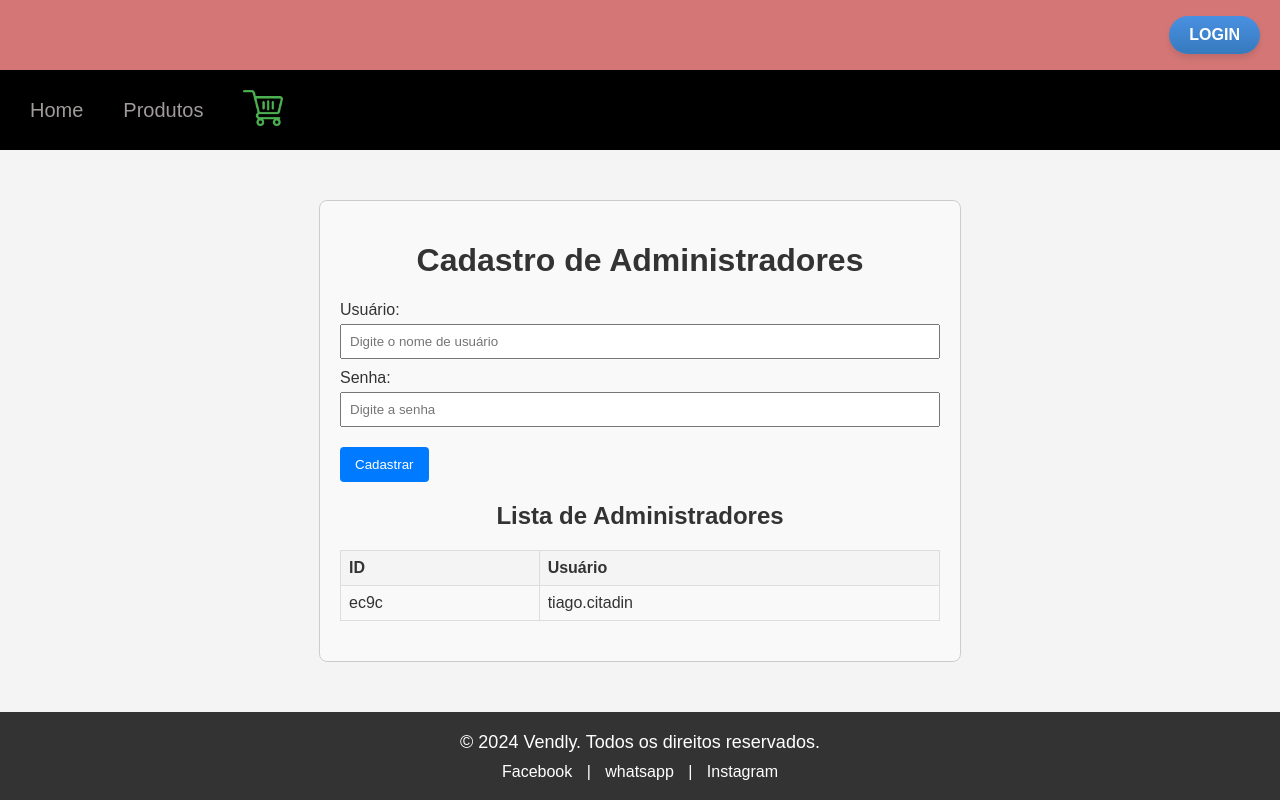
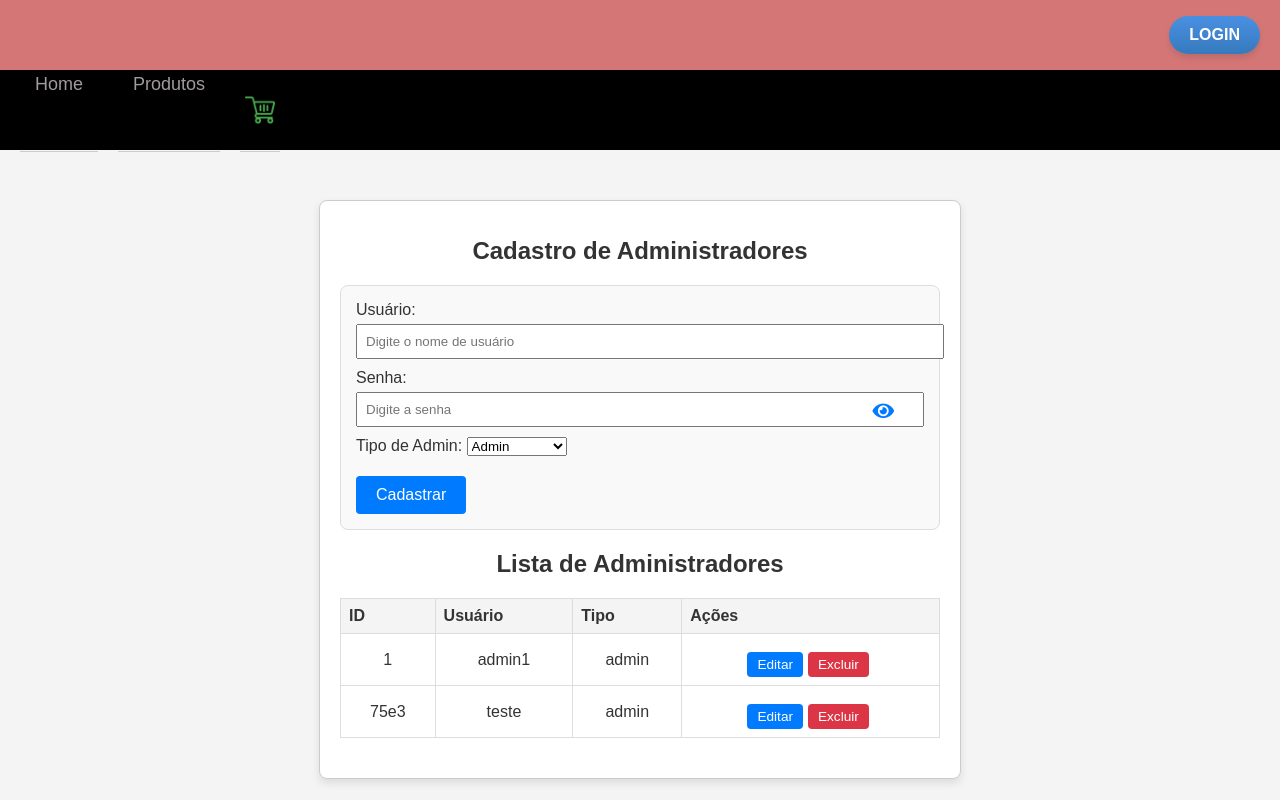
Before and after one commit to Tiagocitadin/Vendly-front, a Vue app: page /#/cadastroAdmin in a window 1280 px wide. Built offline with nearby package versions, Linux system fonts and the light colour scheme; data requests are answered from the project's data file.

Commit message:
carrinho_corrigir

```diff
--- a/db.json
+++ b/db.json
@@ -75,9 +75,16 @@
   ],
   "admins": [
     {
-      "id": "ec9c",
-      "usuario": "tiago.citadin",
-      "senha": "123456"
+      "id": "1",
+      "usuario": "admin1",
+      "senha": "123456",
+      "tipoAdmin": "admin"
+    },
+    {
+      "usuario": "teste",
+      "senha": "123456789",
+      "tipoAdmin": "admin",
+      "id": "75e3"
     }
   ],
   "clientes": [
@@ -97,7 +104,7 @@
         "numero": "1601",
         "complemento": "casa"
       },
-      "loginCount": 31,
+      "loginCount": 33,
       "acessos": [
         "30/11/2024, 14:26",
         "30/11/2024, 14:26",
@@ -110,7 +117,8 @@
         "30/11/2024, 14:32",
         "30/11/2024, 14:38",
         "30/11/2024, 14:39",
-        "30/11/2024, 14:39"
+        "30/11/2024, 14:39",
+        "02/12/2024, 11:14"
       ]
     }
   ]
--- a/src/components/CadastroAdmin.vue
+++ b/src/components/CadastroAdmin.vue
@@ -8,7 +8,28 @@
       </label>
       <label>
         Senha:
-        <input v-model="novoAdmin.senha" type="password" required placeholder="Digite a senha" />
+        <div class="password-container">
+          <input
+            v-model="novoAdmin.senha"
+            :type="senhaVisivelNovo ? 'text' : 'password'"
+            required
+            placeholder="Digite a senha"
+          />
+          <button
+            type="button"
+            class="toggle-password"
+            @click="senhaVisivelNovo = !senhaVisivelNovo"
+          >
+            <i :class="senhaVisivelNovo ? 'fas fa-eye-slash' : 'fas fa-eye'"></i>
+          </button>
+        </div>
+      </label>
+      <label>
+        Tipo de Admin:
+        <select v-model="novoAdmin.tipoAdmin" required>
+          <option value="superadmin">Super Admin</option>
+          <option value="admin">Admin</option>
+        </select>
       </label>
       <button type="submit">Cadastrar</button>
     </form>
@@ -19,18 +40,64 @@
         <tr>
           <th>ID</th>
           <th>Usuário</th>
+          <th>Tipo</th>
+          <th>Ações</th>
         </tr>
       </thead>
       <tbody>
         <tr v-for="admin in admins" :key="admin.id">
           <td>{{ admin.id }}</td>
           <td>{{ admin.usuario }}</td>
+          <td>{{ admin.tipoAdmin }}</td>
+          <td>
+            <button @click="editarAdmin(admin)">Editar</button>
+            <button @click="excluirAdmin(admin.id)">Excluir</button>
+          </td>
         </tr>
       </tbody>
     </table>
     <p v-else>Nenhum administrador cadastrado.</p>
+
+    <!-- Formulário de edição -->
+    <div v-if="adminSelecionado" class="edit-form">
+      <h2>Editar Administrador</h2>
+      <form @submit.prevent="salvarEdicao">
+        <label>
+          Usuário:
+          <input v-model="adminSelecionado.usuario" type="text" required />
+        </label>
+        <label>
+          Senha:
+          <div class="password-container">
+            <input
+              v-model="adminSelecionado.senha"
+              :type="senhaVisivelSelecionado ? 'text' : 'password'"
+              required
+            />
+            <button
+              type="button"
+              class="toggle-password"
+              @click="senhaVisivelSelecionado = !senhaVisivelSelecionado"
+            >
+              <i :class="senhaVisivelSelecionado ? 'fas fa-eye-slash' : 'fas fa-eye'"></i>
+            </button>
+          </div>
+        </label>
+        <label>
+          Tipo de Admin:
+          <select v-model="adminSelecionado.tipoAdmin" required>
+            <option value="superadmin">Super Admin</option>
+            <option value="admin">Admin</option>
+          </select>
+        </label>
+        <button type="submit">Salvar</button>
+        <button type="button" @click="cancelarEdicao">Cancelar</button>
+      </form>
+    </div>
   </div>
 </template>
+
+
 
 <script>
 import axios from "axios";
@@ -41,8 +108,12 @@ export default {
       novoAdmin: {
         usuario: "",
         senha: "",
+        tipoAdmin: "admin", // Valor padrão
       },
+      senhaVisivelNovo: false, // Controle da visibilidade da senha no formulário de cadastro
+      senhaVisivelSelecionado: false, // Controle da visibilidade da senha no formulário de edição
       admins: [], // Lista de administradores cadastrados
+      adminSelecionado: null, // Administrador em edição
     };
   },
   methods: {
@@ -60,17 +131,67 @@ export default {
         const response = await axios.post("http://localhost:8000/admins", {
           usuario: this.novoAdmin.usuario,
           senha: this.novoAdmin.senha,
+          tipoAdmin: this.novoAdmin.tipoAdmin,
         });
 
         this.admins.push(response.data);
 
         this.novoAdmin.usuario = "";
         this.novoAdmin.senha = "";
+        this.novoAdmin.tipoAdmin = "admin"; // Reseta o tipo para o valor padrão
+        this.senhaVisivelNovo = false;
 
         alert("Administrador cadastrado com sucesso!");
       } catch (error) {
         console.error("Erro ao adicionar administrador:", error);
         alert("Não foi possível cadastrar o administrador.");
+      }
+    },
+    editarAdmin(admin) {
+      this.adminSelecionado = { ...admin }; // Clona os dados do administrador selecionado
+      this.senhaVisivelSelecionado = false; // Reseta a visibilidade da senha
+    },
+    async salvarEdicao() {
+  try {
+    // Verifique o ID do administrador selecionado
+    const adminId = this.adminSelecionado.id;
+
+    // Faça a requisição PUT para atualizar o administrador na API
+    const response = await axios.put(
+      `http://localhost:8000/admins/${adminId}`, // Certifique-se de que a rota está correta
+      {
+        usuario: this.adminSelecionado.usuario,
+        senha: this.adminSelecionado.senha,
+        tipoAdmin: this.adminSelecionado.tipoAdmin,
+      }
+    );
+
+    // Atualize o administrador na lista local
+    const index = this.admins.findIndex((admin) => admin.id === adminId);
+    if (index !== -1) {
+      this.$set(this.admins, index, response.data);
+    }
+
+    // Mensagem de sucesso
+    alert("Administrador atualizado com sucesso!");
+    this.adminSelecionado = null; // Limpa o formulário de edição
+  } catch (error) {
+    console.error("Erro ao salvar edição:", error);
+    alert("Não foi possível salvar as alterações.");
+  }
+},
+
+    cancelarEdicao() {
+      this.adminSelecionado = null; // Cancela a edição
+    },
+    async excluirAdmin(adminId) {
+      try {
+        await axios.delete(`http://localhost:8000/admins/${adminId}`);
+        this.admins = this.admins.filter((admin) => admin.id !== adminId);
+        alert("Administrador excluído com sucesso!");
+      } catch (error) {
+        console.error("Erro ao excluir administrador:", error);
+        alert("Não foi possível excluir o administrador.");
       }
     },
   },
@@ -89,59 +210,144 @@ export default {
   padding: 20px;
   border: 1px solid #ccc;
   border-radius: 8px;
-  background-color: #f9f9f9;
-
+  background-color: #ffffff;
+  box-shadow: 0 4px 8px rgba(0, 0, 0, 0.1);
 }
 
 h1,
 h2 {
   text-align: center;
-}
-
-.admin-form {
+  color: #333;
+  font-size: 1.5rem;
   margin-bottom: 20px;
 }
 
-label {
-  display: block;
-  margin-bottom: 10px;
+.admin-form,
+.edit-form {
+  margin-bottom: 20px;
+  padding: 15px;
+  border: 1px solid #ddd;
+  border-radius: 8px;
+  background-color: #f9f9f9;
 }
 
-input {
-  padding: 8px;
-  margin-top: 5px;
-  width: 100%;
-  box-sizing: border-box;
+.password-container {
+  display: flex;
+  align-items: center;
+  position: relative;
 }
+
+.password-container {
+  display: flex;
+  align-items: center;
+  position: relative;
+}
+
+.password-container input {
+  flex: 1;
+  padding-right: 40px; /* Espaço para o botão de alternar senha */
+}
+
+.password-container .toggle-password {
+  position: absolute;
+  right: 10px;
+  background: none;
+  border: none;
+  cursor: pointer;
+  font-size: 1.2rem; /* Tamanho do ícone */
+  color: #007bff;
+  transition: color 0.3s ease;
+}
+
+.password-container .toggle-password:hover {
+  color: #0056b3;
+}
+
 
 button {
   margin-top: 10px;
-  padding: 10px 15px;
-  background-color: #007bff;
+  padding: 10px 20px; /* Ajuste para mais espaçamento interno */
+  background-color: #007bff; /* Azul padrão */
   color: white;
   border: none;
   border-radius: 4px;
   cursor: pointer;
+  font-size: 1rem; /* Tamanho consistente */
+  transition: background-color 0.3s ease, transform 0.2s ease;
 }
 
 button:hover {
+  background-color: #0056b3; /* Azul mais escuro no hover */
+  transform: scale(1.05); /* Leve aumento no hover */
+}
+
+button:active {
+  background-color: #003f7f; /* Azul ainda mais escuro no clique */
+  transform: scale(0.95); /* Leve redução ao clicar */
+}
+
+button.cancelar {
+  background-color: #dc3545; /* Vermelho para o botão Cancelar */
+  margin-left: 10px; /* Espaçamento entre Salvar e Cancelar */
+}
+
+button.cancelar:hover {
+  background-color: #a71d2a; /* Vermelho mais escuro no hover */
+}
+
+.edit-form button {
+  display: inline-block; /* Os botões ficam alinhados na horizontal */
+  margin-right: 10px; /* Espaçamento entre os botões */
+}
+
+button.cancelar:active {
+  transform: scale(0.95);
+}
+
+.admin-table td button {
+  margin-right: 5px;
+  padding: 5px 10px;
+  font-size: 0.85rem;
+  border: none;
+  border-radius: 4px;
+  cursor: pointer;
+  color: white;
+  transition: background-color 0.3s ease, transform 0.2s ease;
+}
+
+.admin-table td button:first-child {
+  background-color: #007bff;
+}
+
+.admin-table td button:first-child:hover {
   background-color: #0056b3;
 }
 
-.admin-table {
-  width: 100%;
-  border-collapse: collapse;
-  margin-top: 20px;
+.admin-table td button:last-child {
+  background-color: #dc3545;
 }
 
-.admin-table th,
-.admin-table td {
-  border: 1px solid #ddd;
-  padding: 8px;
-  text-align: left;
+.admin-table td button:last-child:hover {
+  background-color: #a71d2a;
 }
 
-.admin-table th {
-  background-color: #f4f4f4;
+.admin-table td {
+  text-align: center;
+}
+
+@media (max-width: 768px) {
+  .admin-container {
+    padding: 10px;
+  }
+
+  button {
+    width: 100%;
+  }
+
+  .admin-table th,
+  .admin-table td {
+    font-size: 0.8rem;
+    padding: 8px;
+  }
 }
 </style>
--- a/src/components/Navbar.vue
+++ b/src/components/Navbar.vue
@@ -14,40 +14,33 @@
           @click="irParaPerfil"
           title="Perfil"
         />
-        <!-- Botão de Cadastro de Produto (ícone)
-        <img
-          v-if="usuarioLogado"
-          src="/public/assets/cadastro.png"
-          alt="Cadastrar Produto"
-          class="btn-add-product"
-          @click="irParaCadastroProduto"
-          title="Cadastrar Produto"
-        /> -->
-
-        <!-- Exibe o botão de logout se o usuário estiver logado -->
         <button v-if="usuarioLogado" @click="logout" class="logout-button">Sair</button>
       </div>
     </div>
 
     <!-- Barra inferior: Navegação -->
     <div id="nav">
-      <router-link to="/">Home</router-link>
-      <router-link to="/produto">Produtos</router-link>
-      <router-link to="/carrinho" class="carrinho-link">
+      <nav>
+        <ul>
+          <li><router-link to="/">Home</router-link></li>
+          <li><router-link to="/produto">Produtos</router-link></li>
+          <li class="carrinho-link">
+            <router-link to="/carrinho">
               <div class="carrinho-icon">
-          <img src="/src/img/carrinho-de-compras (1).png" alt="Carrinho de compra" />
+                <img src="/public/assets/carrinho-de-compras (1).png" alt="Carrinho de compra" />
                 <span class="cart-count" v-if="produtosCarrinho.length > 0">
-            ({{ produtosCarrinho.length }})
+                  {{ produtosCarrinho.length }}
                 </span>
               </div>
             </router-link>
+          </li>
+        </ul>
+      </nav>
     </div>
   </div>
 </template>
 
 <script>
-import axios from "axios";
-
 export default {
   data() {
     return {
@@ -56,54 +49,39 @@ export default {
     };
   },
   computed: {
-    // Obtém os produtos que estão no carrinho de compras a partir do Vuex Store
     produtosCarrinho() {
       return this.$store.state.produtosCarrinho || [];
     },
   },
   created() {
-    // Buscar os dados do usuário no localStorage ao montar o componente
     const usuario = localStorage.getItem("usuarioLogado");
     if (usuario) {
-      this.usuarioLogado = JSON.parse(usuario); // Transforma o JSON em objeto e armazena
+      this.usuarioLogado = JSON.parse(usuario);
     }
-
-    // Buscar os produtos ao carregar o componente
     this.fetchProdutos();
   },
   methods: {
-    // Método para buscar os produtos da API local
     fetchProdutos() {
-      axios
-        .get("http://localhost:8000/produtos") // Requisição GET para a API local
-        .then((response) => {
-          this.produtos = response.data; // Armazena os produtos recebidos da API
-        })
-        .catch((error) => {
-          console.error("Erro ao buscar produtos:", error);
-        });
+      // Simulação de chamada de API para obter produtos
+      console.log("Fetching produtos...");
     },
     logout() {
-      // Remover o usuário do localStorage
       localStorage.removeItem("usuarioLogado");
-      this.usuarioLogado = null; // Atualizar o estado do componente
-      this.$router.push("/login"); // Redirecionar para a página de login
+      this.usuarioLogado = null;
+      this.$router.push("/login");
     },
     irParaPerfil() {
-      // Redireciona para a página de perfil
       this.$router.push("/perfil");
     },
-    //Cadastro de produto
-    // irParaCadastroProduto() {
-    // Redireciona para a página de cadastro de produto
-   //  this.$router.push("/cadastroproduto");
-   // },
   },
 };
 </script>
 
+
+
 <style lang="scss">
 
+/* Barra superior: Login e usuário */
 .login-bar {
   display: flex;
   justify-content: flex-end;
@@ -112,50 +90,44 @@ export default {
   color: white;
   padding: 10px 20px;
   height: 50px;
+}
 
 .user-info {
   display: flex;
   align-items: center;
   gap: 15px;
+}
 
-    span {
+.user-info span {
   font-size: 16px;
   font-weight: bold;
 }
 
 .login {
-    background: linear-gradient(to bottom, #4a90e2, #357ABD); /* Gradiente azul */
-    color: #ffffff; /* Cor do texto branca */
-    font-size: 16px; /* Tamanho da fonte */
-    font-weight: bold; /* Negrito */
-    font-family: Arial, sans-serif; /* Fonte padrão */
-    text-transform: uppercase; /* Texto em maiúsculas */
-    border: none; /* Remove bordas padrão */
-    border-radius: 25px; /* Bordas arredondadas */
-    padding: 10px 20px; /* Espaçamento interno */
-    cursor: pointer; /* Cursor de mãozinha */
-    box-shadow: 0 4px 6px rgba(0, 0, 0, 0.1); /* Sombra leve */
-    transition: all 0.3s ease; /* Transição suave */
+  background: linear-gradient(to bottom, #4a90e2, #357abd);
+  color: #ffffff;
+  font-size: 16px;
+  font-weight: bold;
+  font-family: Arial, sans-serif;
+  text-transform: uppercase;
+  border: none;
+  border-radius: 25px;
+  padding: 10px 20px;
+  cursor: pointer;
+  box-shadow: 0 4px 6px rgba(0, 0, 0, 0.1);
   text-decoration: none;
 }
 
 .login:hover {
-    background: linear-gradient(to bottom, #357ABD, #4a90e2); /* Inverte gradiente */
-    box-shadow: 0 6px 8px rgba(0, 0, 0, 0.2); /* Aumenta a sombra */
-    transform: translateY(-2px); /* Efeito de elevação */
+  background: linear-gradient(to bottom, #357abd, #4a90e2);
+  box-shadow: 0 6px 8px rgba(0, 0, 0, 0.2);
 }
 
-.login:active {
-    transform: translateY(2px); /* Clique diminui elevação */
-    box-shadow: 0 2px 4px rgba(0, 0, 0, 0.1); /* Reduz sombra */
-}
-
-    /* Estilo para imagem do botão de perfil */
 .btn-profile {
-      width: 30px; /* Largura do ícone */
-      height: 30px; /* Altura do ícone */
+  width: 30px;
+  height: 30px;
   cursor: pointer;
-      border-radius: 50%; /* Deixa o ícone redondo */
+  border-radius: 50%;
   transition: transform 0.3s ease, opacity 0.3s ease;
 }
 
@@ -164,121 +136,100 @@ export default {
   opacity: 0.8;
 }
 
-    /* Estilo para imagem do botão de adicionar produto */
-    .btn-add-product {
-      width: 30px; /* Largura do ícone */
-      height: 30px; /* Altura do ícone */
+.logout-button {
+  background: linear-gradient(to bottom, #ff5c5c, #e53935);
+  color: #ffffff;
+  font-size: 14px;
+  font-weight: bold;
+  border: none;
+  border-radius: 15px;
+  padding: 5px 15px;
   cursor: pointer;
-      transition: transform 0.3s ease, opacity 0.3s ease;
-    }
-
-    .btn-add-product:hover {
-      transform: scale(1.2);
-      opacity: 0.8;
-    }
-
-    button {
-      padding: 5px 10px;
-      background-color: white;
-      color: #d47676;
-      border: none;
-      border-radius: 5px;
-      cursor: pointer;
-    }
-
-    button:hover {
-      background-color: #ffcdd2;
-    }
-    .logout-button {
-    background: linear-gradient(to bottom, #ff5c5c, #e53935); /* Gradiente vermelho */
-    color: #ffffff; /* Cor do texto branca */
-    font-size: 14px; /* Tamanho da fonte */
-    font-weight: bold; /* Negrito */
-    font-family: Arial, sans-serif; /* Fonte padrão */
-    border: none; /* Remove bordas padrão */
-    border-radius: 15px; /* Bordas arredondadas */
-    padding: 5px 15px; /* Espaçamento interno */
-    cursor: pointer; /* Cursor de mãozinha */
-    box-shadow: 0 2px 4px rgba(0, 0, 0, 0.2); /* Sombra leve */
-    transition: all 0.3s ease; /* Transição suave */
+  box-shadow: 0 2px 4px rgba(0, 0, 0, 0.2);
 }
 
 .logout-button:hover {
-    background: linear-gradient(to bottom, #e53935, #ff5c5c); /* Inverte gradiente */
-    box-shadow: 0 4px 6px rgba(0, 0, 0, 0.3); /* Aumenta a sombra */
-    transform: scale(1.05); /* Leve aumento no hover */
+  background: linear-gradient(to bottom, #e53935, #ff5c5c);
+  box-shadow: 0 4px 6px rgba(0, 0, 0, 0.3);
 }
 
 .logout-button:active {
-    transform: scale(0.95); /* Clique reduz o tamanho */
-    box-shadow: 0 2px 3px rgba(0, 0, 0, 0.2); /* Reduz sombra */
-}
-
-  }
+  transform: scale(0.95);
 }
 
 /* Barra inferior: Navegação */
 #nav {
   display: flex;
-  justify-content: baseline;
   align-items: center;
-  position: relative;
-  width: 100%;
-  z-index: 1000;
-  background-color: #000000; /* Cor de fundo da barra inferior */
-  color: #ffffff; /* Cor do texto */
-  padding: 10px;
+  justify-content: flex-start; /* Alinha menus ao canto esquerdo */
+  background-color: #000000;
+  color: #ffffff;
+  padding: 10px 20px;
   height: 60px;
-
-  a {
-    color: #a19b9b; /* Cor padrão dos links */
-    text-decoration: none;
-    font-size: 20px;
-    margin: 0 20px;
-
-    &.router-link-exact-active {
-      color: #1efd00; /* Cor para o link ativo */
-    }
 }
 
-  img {
-    width: 24px;
-    height: 24px;
+#nav nav ul {
+  display: flex;
+  list-style: none;
+  margin: 0;
+  padding: 0;
+  gap: 20px; /* Espaçamento entre os itens */
+}
+
+#nav nav ul li {
+  display: inline-block;
+}
+
+#nav nav ul li a {
+  color: #a19b9b;
+  text-decoration: none;
+  font-size: 18px;
+  padding: 5px 10px;
+}
+
+#nav nav ul li a.router-link-exact-active {
+  color: #1efd00;
 }
 
 .carrinho-link {
   position: relative;
-    display: flex;
-    align-items: center;
 }
 
 .carrinho-icon {
+  display: flex;
+  align-items: center;
+  justify-content: center;
   position: relative;
-    display: inline-block;
 }
 
 .carrinho-icon img {
-    width: 40px; /* Tamanho do ícone do carrinho */
+  width: 30px;
   height: auto;
+  cursor: pointer;
+  transition: transform 0.3s ease;
+
+}
+
+.carrinho-icon img:hover {
+  transform: scale(1.1);
 }
 
 .cart-count {
   position: absolute;
-    top: -10px; /* Ajuste da posição vertical */
-    right: -30px; /* Ajuste da posição horizontal */
-    background-color: #ff0000; /* Fundo do contador */
-    color: #fff;
-    font-size: 14px;
+  top: -5px;
+  right: -10px;
+  background-color: #ff0000;
+  color: #ffffff;
+  font-size: 12px;
   padding: 2px 6px;
-    border-radius: 50%; /* Deixa o contador redondo */
+  border-radius: 50%;
   font-weight: bold;
   display: flex;
   align-items: center;
-    justify-content: center;
-    min-width: 24px;
-    height: 24px;
+  justify-content: left;
+  min-width: 20px;
+  height: 20px;
+  box-shadow: 0 2px 4px rgba(0, 0, 0, 0.2);
 }
 
-
-}
 </style>
```
Also changed, not shown: src/components/Admin.vue (+13 -3 lines), src/components/CadastroProduto.vue (+22 -6 lines), public/assets/carrinho-de-compras (1).png (renamed from src/img/carrinho-de-compras (1).png). Lines whose indentation alone changed are shown as unchanged.
